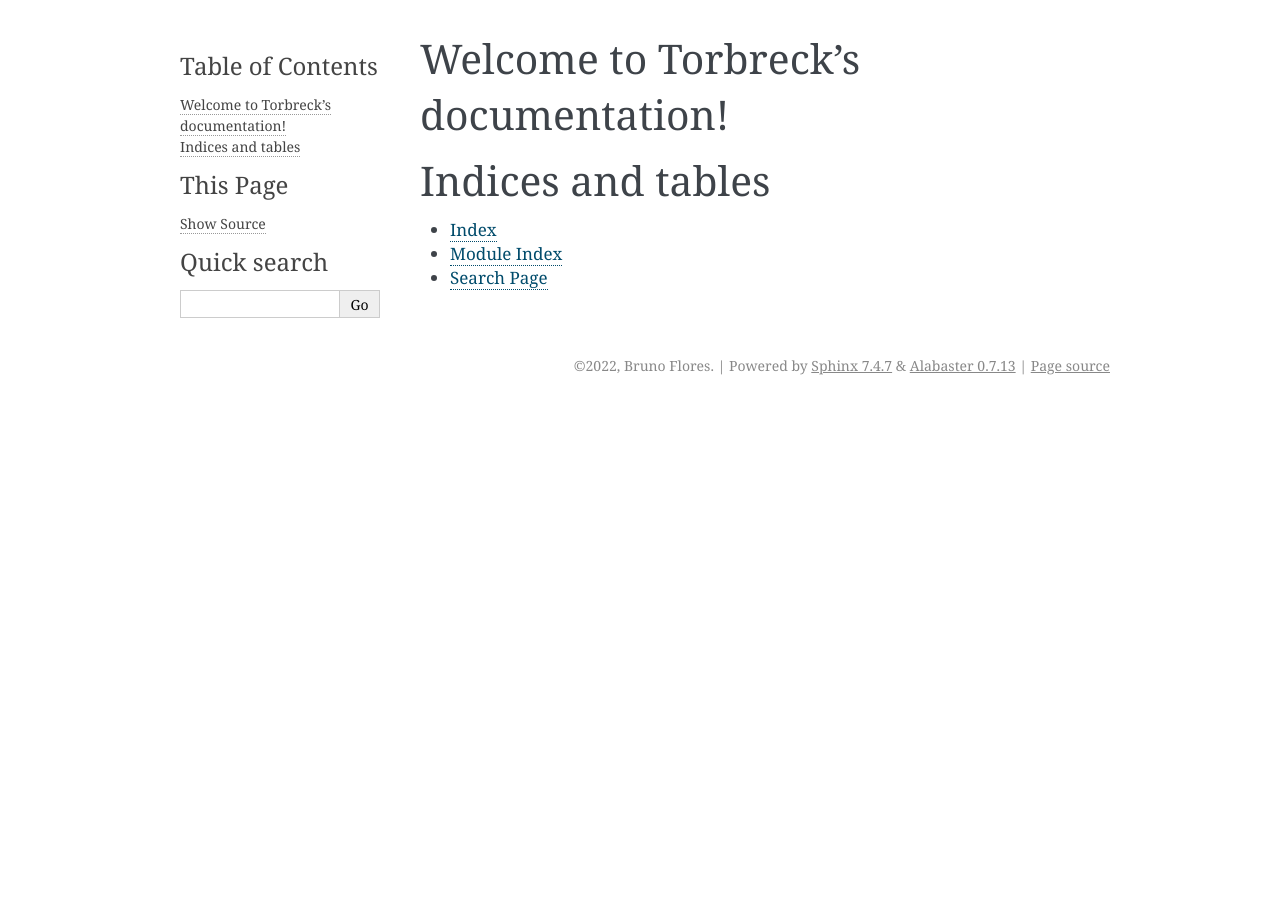
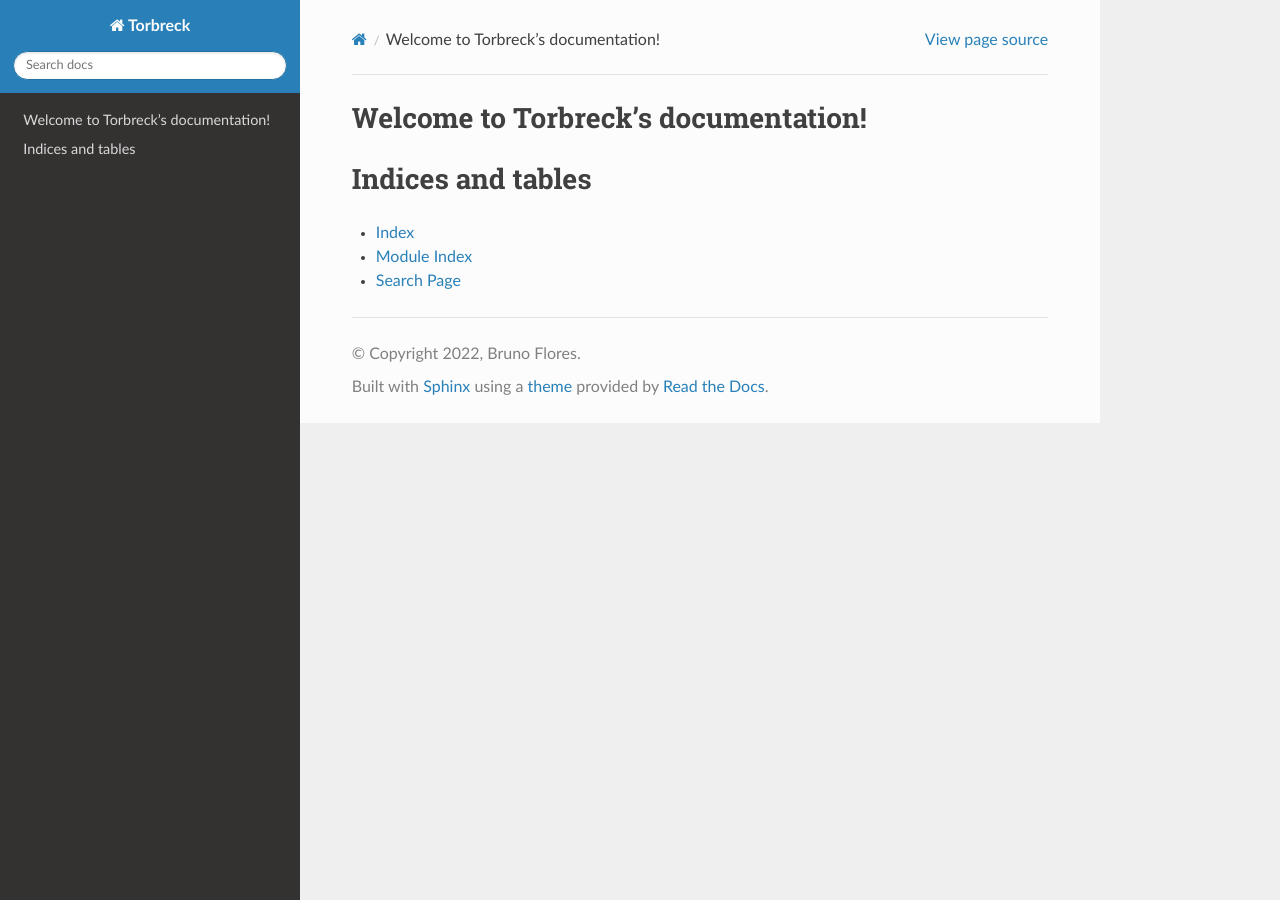
Before and after one commit to brunoflores/torbreck-lang, a Sphinx documentation site: the page built from docs/index.rst, in a window 1280 px wide. Built offline with Sphinx 7.4.7 and the Read the Docs theme 2.0.0, drawn with Linux system fonts in a browser that asks for light colours.

Commit message:
Add readthedocs.

```diff
--- a/docs/conf.py
+++ b/docs/conf.py
@@ -44,7 +44,7 @@ exclude_patterns = ['_build', 'Thumbs.db', '.DS_Store']
 # The theme to use for HTML and HTML Help pages.  See the documentation for
 # a list of builtin themes.
 #
-html_theme = 'alabaster'
+html_theme = 'sphinx_rtd_theme'
 
 # Add any paths that contain custom static files (such as style sheets) here,
 # relative to this directory. They are copied after the builtin static files,
--- /dev/null
+++ b/docs/requirements.txt
@@ -0,0 +1,3 @@
+sphinx
+sphinx_rtd_theme
+readthedocs-sphinx-search
```
Also changed, not shown: .readthedocs.yaml, 1 other file.
